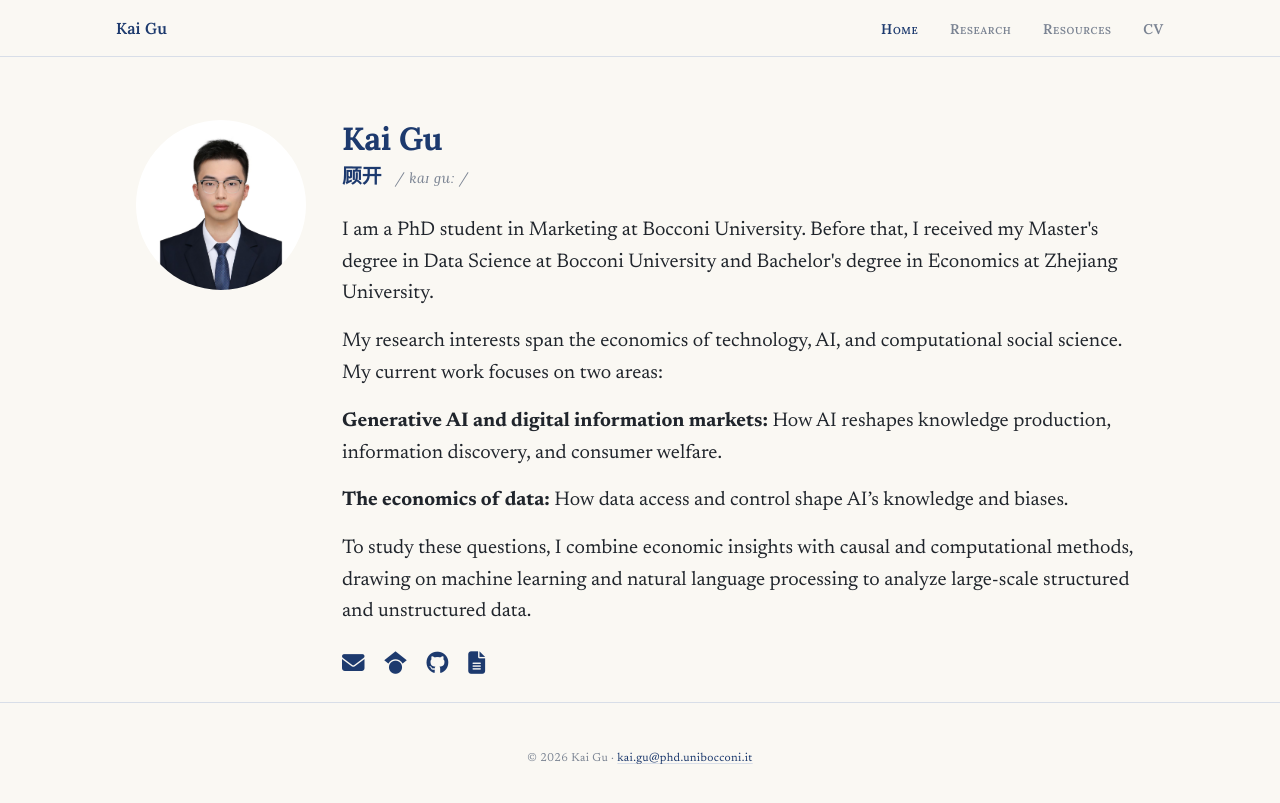
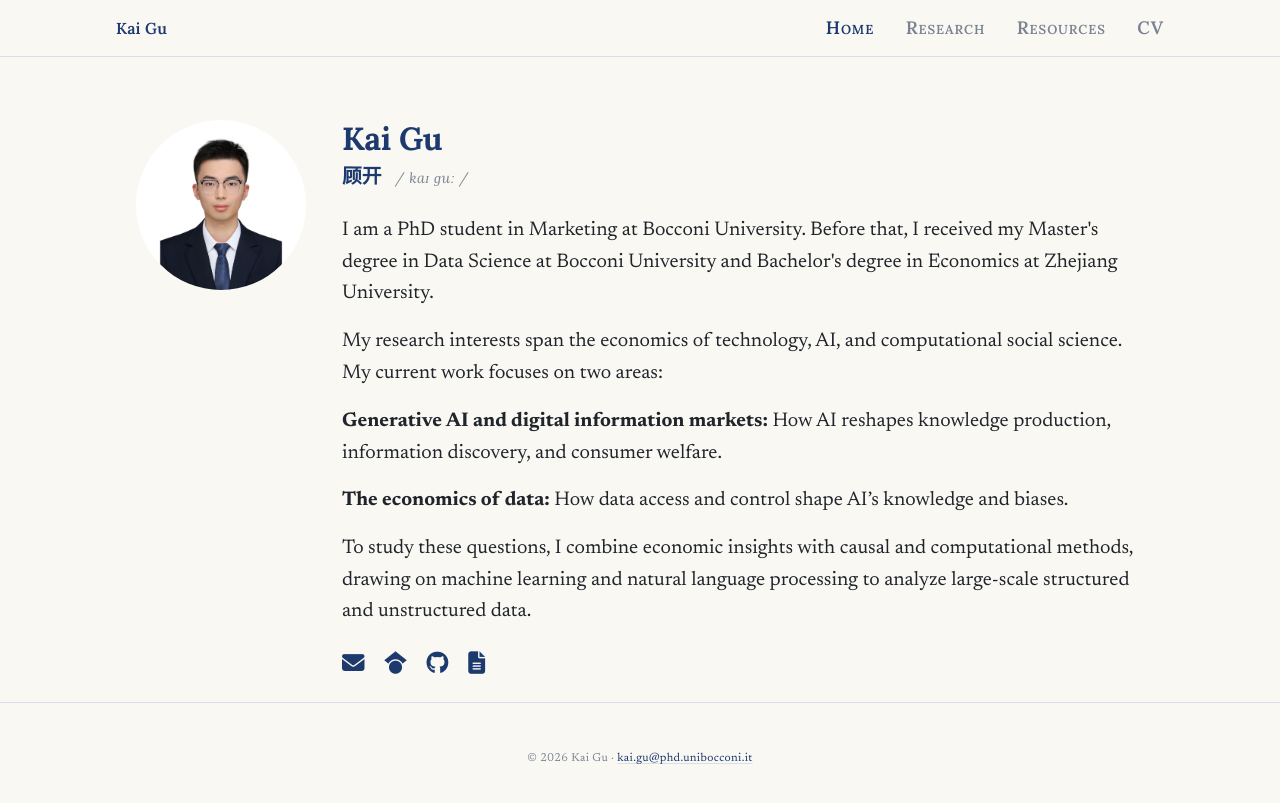
Before and after one commit to KaiGu2024/KaiGu2024.github.io, a Jekyll site: the page docs/index.html, which Jekyll copies as it is, in a window 1280 px wide. Shown: the top 803 px of the page. Built offline with Jekyll 4.4.1, drawn with Linux system fonts in a browser that asks for light colours; some web fonts are replaced.

Commit message:
enlarge navigation links for readability

```diff
--- a/docs/css/style.css
+++ b/docs/css/style.css
@@ -80,7 +80,7 @@ a:hover { color: var(--accent); text-decoration-color: var(--accent); }
 
 .nav-links a {
   font-family: 'Lora', Georgia, serif;
-  font-size: 0.78rem;
+  font-size: 1rem;
   font-weight: 600;
   color: var(--muted);
   text-decoration: none;
@@ -113,7 +113,7 @@ a:hover { color: var(--accent); text-decoration-color: var(--accent); }
 
 .nav-mobile a {
   font-family: 'Newsreader', Georgia, 'Iowan Old Style', serif;
-  font-size: 0.88rem;
+  font-size: 1rem;
   font-weight: 500;
   color: var(--navy);
   padding: 0.45rem 0;
```
